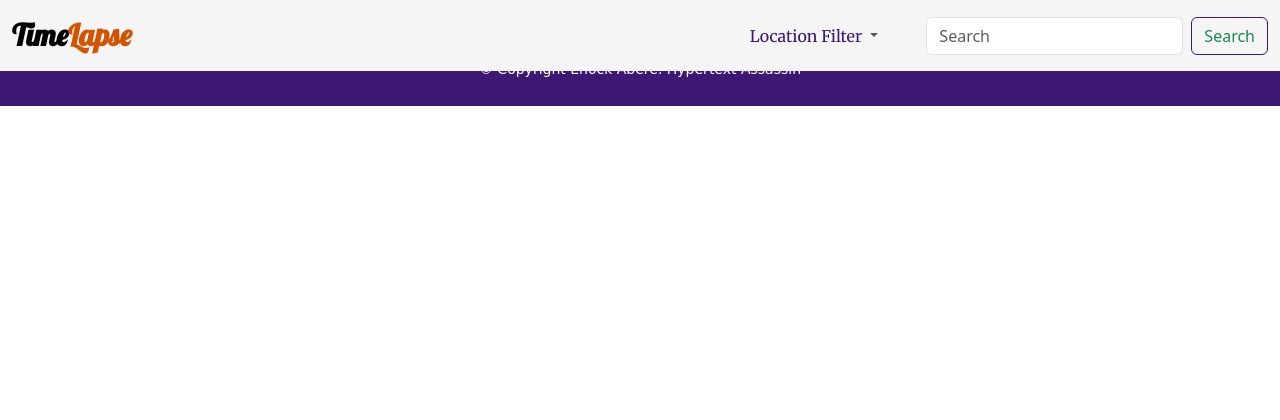
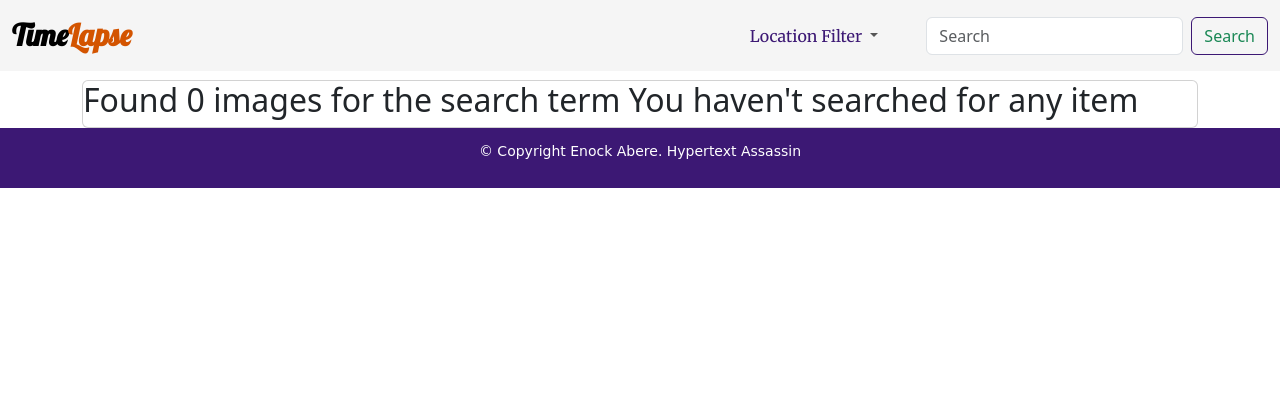
Before and after one commit to enockabere/Gallery, a Django app: page /search/ in a window 1280 px wide. Shown: the top 420 px of the page. Run offline with Django 3.2, Linux system fonts and the light colour scheme; some libraries are stand-ins or nearby versions.

Commit message:
create search functionality

```diff
--- a/album/templates/all-images/search.html
+++ b/album/templates/all-images/search.html
@@ -1,25 +1,37 @@
 {% extends 'all-images/base.html'%}
 {% block content %}
+<section class="search">
   <div class="container">
-
     <div class="row">
+      <div class="col-md-12">
+        <div class="card" id="sach">
           {% if images %}
             <h2>Found {{ images|length }} of searched term {{message}}</h2>
           {% else %}
             <h2> Found 0 images for the search term {{message}}</h2>
           {% endif %}
-
         </div>
-
+      </div>
+    </div>
     <div class="row">
-
+      <div class="row">
         {% if images %}
         {% for image in images %}
-      <div class="col-sm-6 col-md-3">
-          <h1>{{image.name}}</h1>
+        <div class="col-lg-3 col-md-4 col-sm-6 col-xs-12" id="imgs">
+          <div class="hovereffect">
+              <img class="img-fluid" src="{{image.image.url}}" alt="">
+              <div class="overlay">
+                 <h2>{{image.name}}</h2>
+                 <a class="info" href="">View Photo</a>
               </div>
+          </div>
+      </div>
+      {% empty %}
+      <h3>NO Image Available</h3>
       {% endfor %}
       {% endif %}
       </div>
     </div>
+  </div>
+</section>
 {% endblock %}
--- a/static/css/base.css
+++ b/static/css/base.css
@@ -221,9 +221,9 @@
 #text{
   display: inline-block;
 }
-#myInput{
+/* #myInput{
   display: none;
-}
+} */
 #gits2{
   border-color: #3C1874;
   display: inline-block;
@@ -232,3 +232,9 @@
   border-color: #3C1874;
   background-color: #3C1874;
 }
+.search{
+  margin-top: 40px;
+}
+#sach{
+  margin-top: 40px;
+}
```
Also changed, not shown: album/templates/all-images/single-img.html (+3 -19 lines), static/images/2.jpeg (added), static/images/dark_women_black_hand_brown_eyes_face_4k_5k_hd.jpg (added), static/images/fantasy-2530602.jpg (added), static/images/fantasy-2846786.jpg (added), static/images/pizza-6156562_640.jpg (added), 2 other files. Lines whose indentation alone changed are shown as unchanged.
